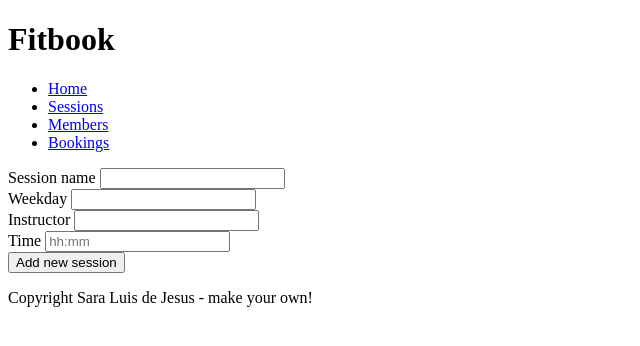
After one commit to sluisdejesus/first_project, a Flask app: page /sessions/new in a window 1280 px wide. The commit adds this page. Shown: the top 346 px of the page, without its empty margins (0-640 px from the left). Run offline with Flask 2, Linux system fonts and the light colour scheme; data that the repository does not hold is empty; some libraries are stand-ins or nearby versions.

Commit message:
can now add new session

```diff
--- a/controllers/session_controller.py
+++ b/controllers/session_controller.py
@@ -10,3 +10,18 @@ sessions_blueprint = Blueprint("sessions", __name__)
 def sessions():
     sessions = session_repository.select_all()
     return render_template('/sessions/index.html', sessions = sessions)
+
+@sessions_blueprint.route('/sessions/new')
+def new_session():
+    sessions = session_repository.select_all()
+    return render_template('/sessions/new.html', sessions = sessions)
+
+@sessions_blueprint.route('/sessions', methods = ['POST'])
+def create_session():
+    session_name = request.form['session_name']
+    weekday = request.form['weekday']
+    instructor = request.form['instructor']
+    time = request.form['time']
+    new_session = Session(session_name, weekday, instructor, time)
+    session_repository.save(new_session)
+    return redirect ('/sessions')
--- a/templates/members/index.html
+++ b/templates/members/index.html
@@ -1,7 +1,7 @@
 {% extends "base.html" %}
 
 {% block content %}
-<ul><a href="/members/new">Add new member</a></ul>
+<ul><li><a href="/members/new">Add new member</a></li></ul>
 <tr></tr>
 <section>
 {% for member in members %}
--- /dev/null
+++ b/templates/members/show.html
@@ -0,0 +1,5 @@
+{% extends "base.html" %}
+
+{% block content %}
+
+{% end block%}
--- a/templates/sessions/index.html
+++ b/templates/sessions/index.html
@@ -2,6 +2,9 @@
 
 {% block content %}
 <section>
+    <ul>
+        <li><a href="/sessions/new">Add new session</a></li>
+    </ul>
 {% for session in sessions %}
 <ul>
     <li><a href="/sessions/{{session.id}}">{{session.session_name}}</a></li>
--- /dev/null
+++ b/templates/sessions/new.html
@@ -0,0 +1,26 @@
+{% extends "base.html" %}
+
+{% block content %}
+<section>
+    <form action="/sessions" method="post">
+<div>
+    <label for="session_name">Session name</label>
+    <input type="text" name="session_name" id="session_name">
+</div>
+<div>
+    <label for="weekday">Weekday</label>
+    <input type="text" name="weekday" id="weekday">
+</div>
+<div>
+    <label for="instructor">Instructor</label>
+    <input type="text" name="instructor" id="instructor">
+</div>
+<div>
+    <label for="time">Time</label>
+    <input type="text" name="time" id="time" placeholder="hh:mm">
+</div>
+<button type="submit">Add new session</button>
+    </form>
+</section>
+
+{% endblock %}
```
Also changed, not shown: controllers/member_controller.py (+6 -1 lines).
